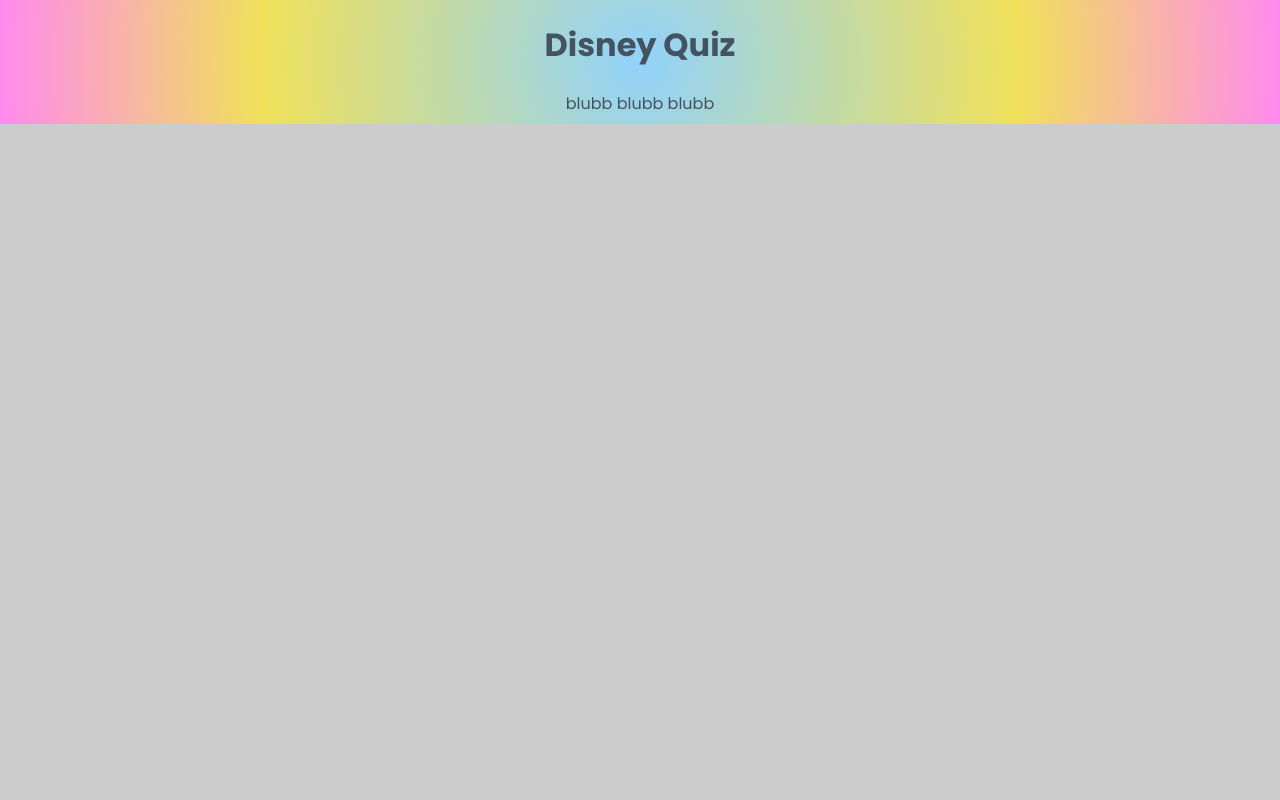
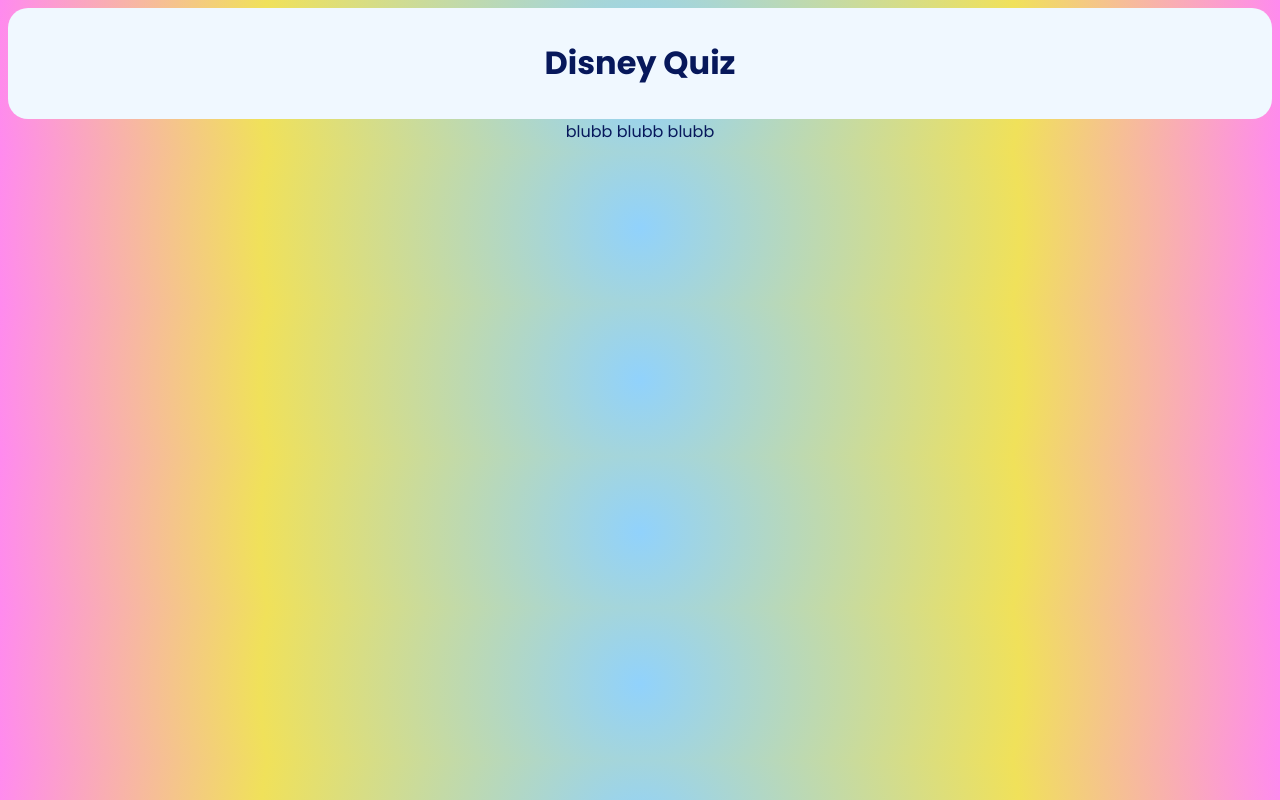
Before and after one commit to GigiLi89/disneyquiz, a plain HTML site: page index.html in a window 1280 px wide. Drawn offline with Linux system fonts and the light colour scheme.

Commit message:
Add border to header

```diff
--- a/assets/style.css
+++ b/assets/style.css
@@ -1,10 +1,14 @@
 body {
+    /* Background Gradiant: https://cssgradient.io/ */
     background: rgb(145,210,252);
     background: radial-gradient(circle, rgba(145,210,252,1) 0%, rgba(240,225,90,1) 59%, rgba(255,138,239,1) 100%);
-    background-size: cover;
-    background-color: #cccccc;
-    background-repeat: no-repeat;
     font-family: "poppins", sans-serif;
-    color: #445361;
+    color: #07185B;
     text-align: center;
 }
+
+header {
+    background-color: aliceblue;
+    padding: 10px;
+    border-radius: 20px;
+}
--- a/index.html
+++ b/index.html
@@ -12,8 +12,11 @@
 </head>
 
 <body>
-    <h1>Disney Quiz</h1>
-
+    <header>
+        <h1>Disney Quiz</h1>
+    </header>
+<div id="quiz">
     <div class="question1">blubb blubb blubb</div>
+</div>
 </body>
 </html>
```
